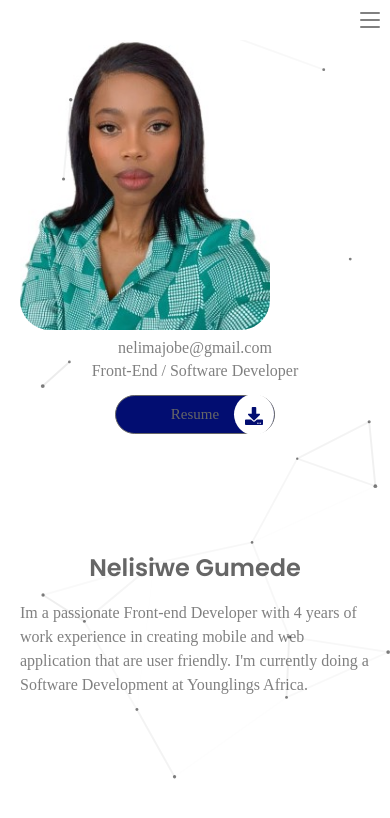
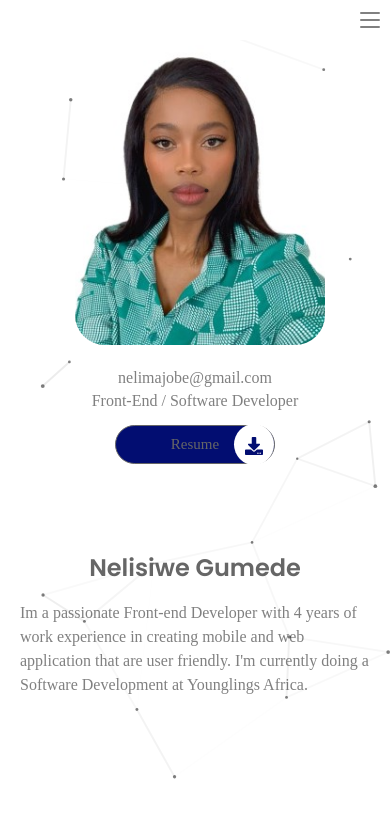
Before and after one commit to Nelisiwe/Nelisiwe-Portfolio, a React (Vite) app: page / in a window 390 px wide. Shown: the top 818 px of the page. Built offline with nearby package versions, Linux system fonts and the light colour scheme; a web font is replaced by a local one.

Commit message:
image positioning

```diff
--- a/src/pages/home/home.css
+++ b/src/pages/home/home.css
@@ -142,7 +142,7 @@
     .home_img {
         width: 250px;
         height: 300px;
-        margin: 0;
+        margin-left: 55px;
         border: none;
     }
 
```
